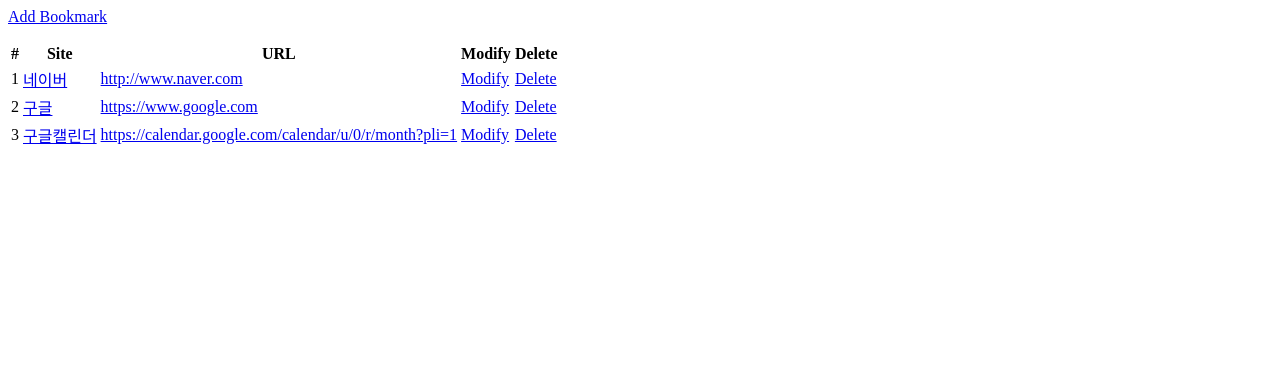
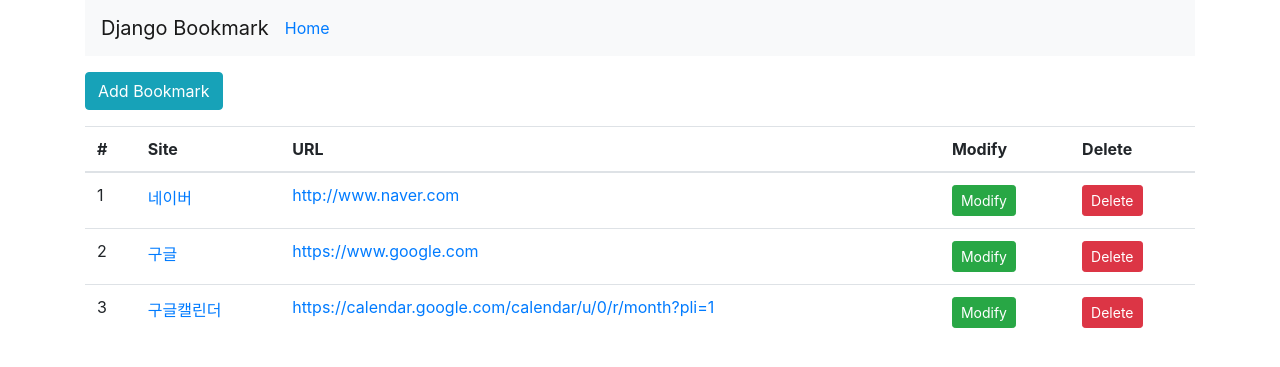
Before and after one commit to zsmalla/DJANGO-Bookmark, a Django app: page /bookmark/ in a window 1280 px wide. Shown: the top 367 px of the page. Run offline with Django 4.2, Linux system fonts and the light colour scheme; data comes from the database, SQL or seed files in the repository.

Commit message:
add bootstrap

```diff
--- a/bookmark/templates/bookmark/bookmark_list.html
+++ b/bookmark/templates/bookmark/bookmark_list.html
@@ -1,8 +1,8 @@
 {% extends 'base.html' %}
 {% block title %}Bookmark List{% endblock %}
 {% block content %}
-<div class=""btn-group">
-    <a href="{% url 'add' %}" class=""btn btn-info">Add Bookmark</a>
+<div class="btn-group">
+    <a href="{% url 'add' %}" class="btn btn-info">Add Bookmark</a>
 </div>
 <p></p>
 <table class="table">
@@ -21,8 +21,8 @@
                 <td>{{forloop.counter}}</td>
                 <td><a href="{% url 'detail' pk=bookmark.id %}">{{bookmark.site_name}}</a></td>
                 <td><a href="{{bookmark.url}}" target="_blank">{{bookmark.url}}</a></td>
-                <td><a href="{% url 'update' pk=bookmark.id %}" class="btn btn-success-btn-sm">Modify</a></td>
-                <td><a href="{% url 'delete' pk=bookmark.id %}" class="btn btn-danger-btn-sm">Delete</a></td>
+                <td><a href="{% url 'update' pk=bookmark.id %}" class="btn btn-success btn-sm">Modify</a></td>
+                <td><a href="{% url 'delete' pk=bookmark.id %}" class="btn btn-danger btn-sm">Delete</a></td>
             </tr>
         {% endfor %}
     </tbody>
--- a/templates/base.html
+++ b/templates/base.html
@@ -4,10 +4,34 @@
     <meta http-equiv="X-UA-Compatible" content="IE=edge">
     <meta name="viewport" content="width=device-width, initial-scale=1.0">
     <title>{% block title %}{% endblock %}</title>
+    <link rel="stylesheet" href="https://cdn.jsdelivr.net/npm/bootstrap@4.4.1/dist/css/bootstrap.min.css" integrity="sha384-Vkoo8x4CGsO3+Hhxv8T/Q5PaXtkKtu6ug5TOeNV6gBiFeWPGFN9MuhOf23Q9Ifjh" crossorigin="anonymous">
+    <script src="https://code.jquery.com/jquery-3.4.1.slim.min.js" integrity="sha384-J6qa4849blE2+poT4WnyKhv5vZF5SrPo0iEjwBvKU7imGFAV0wwj1yYfoRSJoZ+n" crossorigin="anonymous"></script>
+    <script src="https://cdn.jsdelivr.net/npm/popper.js@1.16.0/dist/umd/popper.min.js" integrity="sha384-Q6E9RHvbIyZFJoft+2mJbHaEWldlvI9IOYy5n3zV9zzTtmI3UksdQRVvoxMfooAo" crossorigin="anonymous"></script>
+    <script src="https://cdn.jsdelivr.net/npm/bootstrap@4.4.1/dist/js/bootstrap.min.js" integrity="sha384-wfSDF2E50Y2D1uUdj0O3uMBJnjuUD4Ih7YwaYd1iqfktj0Uod8GCExl3Og8ifwB6" crossorigin="anonymous"></script>
 </head>
 <body>
+<div class="container">
+    <nav class="navbar navbar-expand-lg navbar-light bg-light">
+        <a class="navbar-brand" href="#">Django Bookmark</a>
+        <button class="navbar-toggler" type="button" data-toggle="collapse" data-target="#navbarSupportedContent" aria-controls="navbarSupportedContent" aria-expanded="false" aria-label="Toggle navigation">
+            <span class="navbar-toggler-icon"></span>
+        </button>
+        <div class="collapse navbar-collapse" id="navbarSupportedContent">
+            <ul class="navbar-nav mr-auto">
+                <li class="nav-item active">
+                    <a calss="nav-link" href="#">Home <span class="sr-only">(current)</span></a>
+                </li>
+            </ul>
+        </div>
+    </nav>
+    <p></p>
+    <div class="row">
+        <div class="col">
     {% block content %}
 
     {% endblock %}
+        </div>
+    </div>
+</div>
 </body>
 </html>
```
